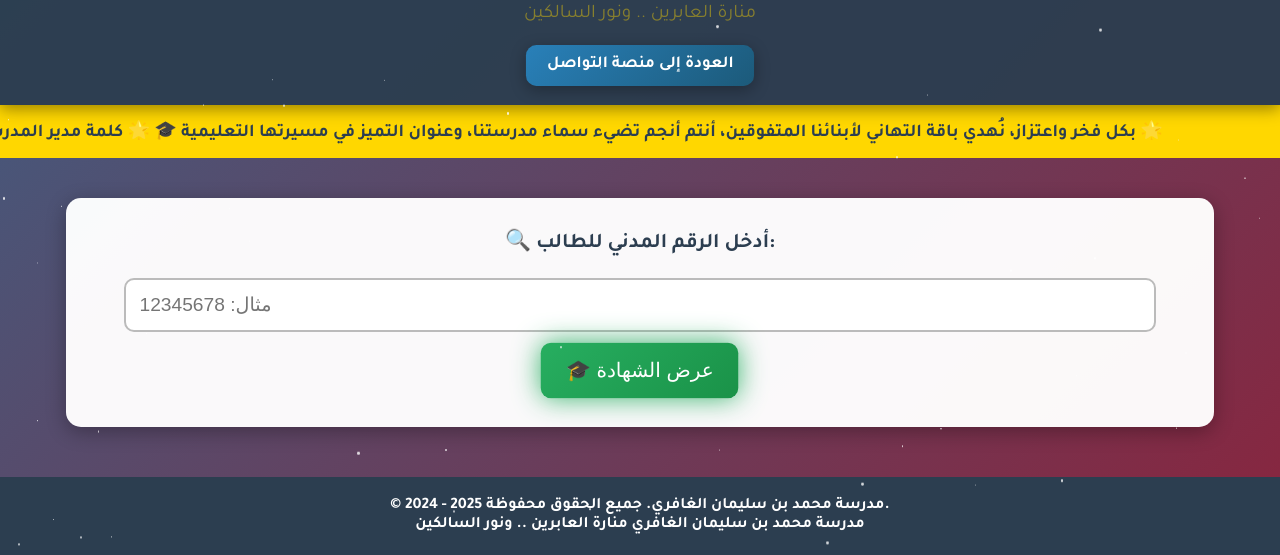
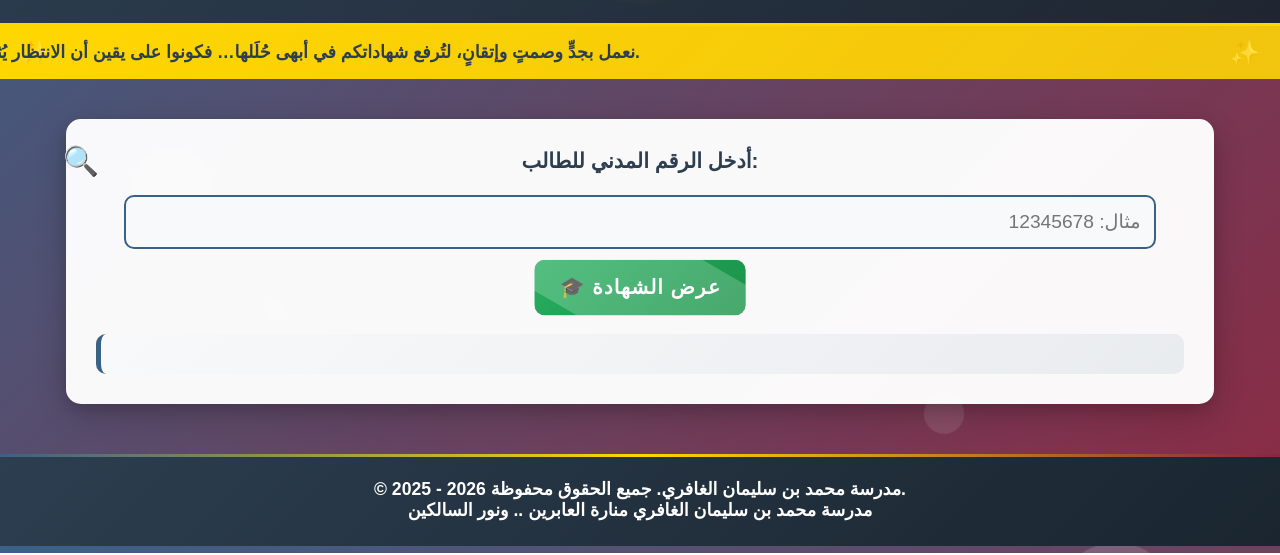
Before and after one commit to mohdschool/certificate, a plain HTML site: page index.html in a window 1280 px wide. Shown: the part 247-802 px from the top of the page. Drawn offline with Linux system fonts and the light colour scheme.

Commit message:
Update index.html

```diff
--- a/index.html
+++ b/index.html
@@ -4,34 +4,36 @@
     <meta charset="UTF-8">
     <meta name="viewport" content="width=device-width, initial-scale=1.0">
     <title>بوابة استعلام الشهادات - مدرسة محمد بن سليمان الغافري</title>
-    <link href="https://fonts.googleapis.com/css2?family=Tajawal:wght@400;700&display=swap" rel="stylesheet">
     <style>
         body {
-            font-family: 'Tajawal', sans-serif;
+            font-family: 'Cairo', sans-serif;
             background: linear-gradient(135deg, #3a6186, #89253e);
-            animation: gradientAnimation 10s ease infinite;
             text-align: center;
             color: white;
             margin: 0;
             padding: 0;
             overflow-x: hidden;
             animation: fadeIn 1.5s ease-in-out;
+            position: relative;
         }
-        @keyframes gradientAnimation {
-            0% { background-position: 0% 50%; }
-            50% { background-position: 100% 50%; }
-            100% { background-position: 0% 50%; }
+        @keyframes pulse {
+            0% { transform: scale(1); }
+            50% { transform: scale(1.05); }
+            100% { transform: scale(1); }
         }
+
         @keyframes fadeIn {
             from { opacity: 0; }
             to { opacity: 1; }
         }
         .header {
-            background: rgba(44, 62, 80, 0.95);
-            padding: 20px;
+            background: linear-gradient(135deg, rgba(44, 62, 80, 0.95), rgba(26, 37, 47, 0.95));
+            padding: 25px;
             box-shadow: 0 4px 15px rgba(0, 0, 0, 0.4);
             animation: slideDown 1s ease-in-out;
             position: relative;
+            border-bottom: 3px solid #FFD700;
+            z-index: 10;
         }
         @keyframes slideDown {
             from { transform: translateY(-50px); opacity: 0; }
@@ -41,13 +43,11 @@
             margin: 0;
             font-size: 2.7rem;
             font-weight: bold;
-            text-shadow: 2px 2px 8px rgba(255, 255, 255, 0.5);
-            animation: textGlow 2s ease-in-out infinite;
-        }
-        @keyframes textGlow {
-            0% { text-shadow: 0 0 10px rgba(255, 255, 255, 0.8); }
-            50% { text-shadow: 0 0 20px rgba(255, 255, 255, 1); }
-            100% { text-shadow: 0 0 10px rgba(255, 255, 255, 0.8); }
+            background: linear-gradient(to right, #FFD700, #ffffff);
+            -webkit-background-clip: text;
+            background-clip: text;
+            color: transparent;
+            text-shadow: none;
         }
         .header h2 {
             margin: 10px 0;
@@ -59,26 +59,33 @@
             height: auto;
             margin: 10px;
             border-radius: 50%;
-            box-shadow: 0 0 15px rgba(255, 255, 255, 0.8);
-            transition: transform 0.3s ease-in-out;
-            animation: float 3s ease-in-out infinite;
-        }
-        @keyframes float {
-            0%, 100% { transform: translateY(0); }
-            50% { transform: translateY(-10px); }
+            border: 3px solid #FFD700;
+            box-shadow: 0 0 20px rgba(255, 215, 0, 0.7);
+            transition: all 0.5s ease;
         }
         .logo:hover {
             transform: rotate(360deg);
         }
         .marquee {
-            background: #FFD700;
+            background: linear-gradient(135deg, #FFD700, #f1c40f);
             color: #2c3e50;
-            padding: 14px 0;
-            font-size: 18px;
+            padding: 16px 0;
+            font-size: 1.1rem;
             font-weight: bold;
             overflow: hidden;
             white-space: nowrap;
+            position: relative;
+            z-index: 10;
         }
+        .marquee::before, .marquee::after {
+            content: '✨';
+            position: absolute;
+            font-size: 1.5rem;
+            top: 50%;
+            transform: translateY(-50%);
+        }
+        .marquee::before { left: 20px; }
+        .marquee::after { right: 20px; }
         .marquee span {
             display: inline-block;
             animation: marquee-reverse 20s linear infinite;
@@ -93,13 +100,21 @@
             padding: 30px;
             background: rgba(255, 255, 255, 0.97);
             border-radius: 15px;
-            box-shadow: 0 5px 20px rgba(0, 0, 0, 0.3);
+            box-shadow: 0 10px 30px rgba(0, 0, 0, 0.2),
+                        0 5px 15px rgba(0, 0, 0, 0.1),
+                        inset 0 1px 0 rgba(255, 255, 255, 0.1);
             color: #2c3e50;
             animation: fadeInContainer 1s ease-in-out;
-            transition: transform 0.3s ease-in-out;
+            transform: perspective(1000px) translateZ(0);
+            transition: all 0.3s ease;
+            position: relative;
+            z-index: 10;
         }
         .container:hover {
-            transform: scale(1.02);
+            box-shadow: 0 15px 35px rgba(0, 0, 0, 0.3),
+                        0 10px 20px rgba(0, 0, 0, 0.2),
+                        inset 0 1px 0 rgba(255, 255, 255, 0.15);
+            transform: perspective(1000px) translateZ(20px);
         }
         @keyframes fadeInContainer {
             from { opacity: 0; transform: translateY(20px); }
@@ -109,14 +124,14 @@
             width: 92%;
             padding: 14px;
             margin: 12px 0;
-            border: 2px solid #bbb;
+            border: 2px solid #3a6186;
             border-radius: 10px;
             font-size: 1.2rem;
-            transition: all 0.3s ease-in-out;
-        }
-        input:hover {
-            transform: scale(1.02);
-            box-shadow: 0 0 15px rgba(39, 174, 96, 0.5);
+            transition: 0.3s;
+            background-color: #f8f9fa;
+            font-family: 'Cairo', sans-serif;
+            text-align: right;
+            direction: rtl;
         }
         input:focus {
             border-color: #27ae60;
@@ -124,7 +139,7 @@
             outline: none;
         }
         button {
-            animation: pulse 1.5s infinite, shadowAnimation 2s ease-in-out infinite;
+            animation: pulse 1.5s infinite;
             background: linear-gradient(135deg, #27ae60, #1a9248);
             color: white;
             padding: 15px 24px;
@@ -133,29 +148,70 @@
             font-size: 1.2rem;
             cursor: pointer;
             transition: 0.3s;
+            font-weight: bold;
+            letter-spacing: 1px;
+            position: relative;
+            overflow: hidden;
         }
-        @keyframes pulse {
-            0% { transform: scale(1); }
-            50% { transform: scale(1.05); }
-            100% { transform: scale(1); }
-        }
-        @keyframes shadowAnimation {
-            0% { box-shadow: 0 0 15px rgba(39, 174, 96, 0.7); }
-            50% { box-shadow: 0 0 25px rgba(39, 174, 96, 0.9); }
-            100% { box-shadow: 0 0 15px rgba(39, 174, 96, 0.7); }
+        button::after {
+            content: '';
+            position: absolute;
+            top: -50%;
+            left: -50%;
+            width: 200%;
+            height: 200%;
+            background: rgba(255, 255, 255, 0.2);
+            transform: rotate(30deg);
+            transition: all 0.3s;
         }
         button:hover {
             background: linear-gradient(135deg, #1a9248, #27ae60);
             box-shadow: 0 0 15px rgba(39, 174, 96, 0.7);
         }
+        button:hover::after {
+            left: 100%;
+        }
+        #result {
+            background: linear-gradient(135deg, #f8f9fa, #e9ecef);
+            padding: 20px;
+            border-radius: 10px;
+            margin-top: 20px;
+            border-left: 5px solid #3a6186;
+            transition: all 0.3s ease;
+        }
+        #result:hover {
+            box-shadow: 0 5px 15px rgba(0, 0, 0, 0.1);
+            transform: translateY(-3px);
+        }
+        #result p {
+            padding: 8px;
+            margin: 5px 0;
+            border-bottom: 1px dashed #ddd;
+            transition: all 0.2s;
+        }
+        #result p:hover {
+            background-color: rgba(58, 97, 134, 0.1);
+            padding-left: 15px;
+        }
         .footer {
             margin-top: 50px;
-            padding: 20px;
-            background-color: #2c3e50;
+            padding: 25px;
+            background: linear-gradient(135deg, #2c3e50, #1a252f);
             color: #fff;
-            font-size: 1rem;
+            font-size: 1.1rem;
             font-weight: bold;
             animation: fadeInFooter 1s ease-in-out;
+            position: relative;
+            z-index: 10;
+        }
+        .footer::before {
+            content: '';
+            position: absolute;
+            top: 0;
+            left: 0;
+            width: 100%;
+            height: 3px;
+            background: linear-gradient(to right, #3a6186, #FFD700, #89253e);
         }
         @keyframes fadeInFooter {
             from { opacity: 0; transform: translateY(20px); }
@@ -168,134 +224,169 @@
             from { opacity: 0; transform: translateY(20px); }
             to { opacity: 1; transform: translateY(0); }
         }
-        .update-notification {
+        label {
+            position: relative;
+            display: inline-block;
+            font-size: 1.3rem;
+            font-weight: bold;
+            color: #2c3e50;
+            display: block;
+            margin-bottom: 10px;
+        }
+        label::after {
+            content: '🔍';
             position: absolute;
-            bottom: -50px;
-            left: 50%;
-            transform: translateX(-50%);
-            background: #27ae60;
-            color: white;
-            padding: 15px 30px;
-            border-radius: 10px;
-            box-shadow: 0 4px 15px rgba(0, 0, 0, 0.3);
-            font-size: 1.1rem;
-            font-weight: bold;
-            animation: slideUp 0.5s ease-out, fadeOut 0.5s ease-out 4.5s forwards, bounce 0.5s ease-in-out;
-            z-index: 1000;
+            left: -30px;
+            top: 50%;
+            transform: translateY(-50%);
+            font-size: 1.5rem;
+            animation: searchPulse 2s infinite;
         }
-        @keyframes slideUp {
-            from { bottom: -50px; opacity: 0; }
-            to { bottom: -10px; opacity: 1; }
+        @keyframes searchPulse {
+            0% { transform: translateY(-50%) scale(1); }
+            50% { transform: translateY(-50%) scale(1.2); }
+            100% { transform: translateY(-50%) scale(1); }
         }
-        @keyframes fadeOut {
-            from { opacity: 1; }
-            to { opacity: 0; }
-        }
-        @keyframes bounce {
-            0%, 100% { transform: translateX(-50%) translateY(0); }
-            50% { transform: translateX(-50%) translateY(-10px); }
-        }
-        .stars {
-            position: absolute;
+
+        /* تأثيرات الخلفية الجديدة */
+        .bg-bubbles {
+            position: fixed;
             top: 0;
             left: 0;
             width: 100%;
             height: 100%;
+            z-index: 1;
             overflow: hidden;
+        }
+        .bg-bubbles li {
+            position: absolute;
+            list-style: none;
+            display: block;
+            width: 40px;
+            height: 40px;
+            background: rgba(255, 255, 255, 0.15);
+            bottom: -160px;
+            animation: square 25s infinite;
+            transition-timing-function: linear;
+            border-radius: 50%;
+        }
+        .bg-bubbles li:nth-child(1) {
+            left: 10%;
+            width: 80px;
+            height: 80px;
+            animation-delay: 0s;
+            animation-duration: 17s;
+        }
+        .bg-bubbles li:nth-child(2) {
+            left: 20%;
+            width: 20px;
+            height: 20px;
+            animation-delay: 2s;
+            animation-duration: 12s;
+        }
+        .bg-bubbles li:nth-child(3) {
+            left: 25%;
+            animation-delay: 4s;
+        }
+        .bg-bubbles li:nth-child(4) {
+            left: 40%;
+            width: 60px;
+            height: 60px;
+            animation-delay: 0s;
+            animation-duration: 18s;
+        }
+        .bg-bubbles li:nth-child(5) {
+            left: 70%;
+        }
+        .bg-bubbles li:nth-child(6) {
+            left: 80%;
+            width: 120px;
+            height: 120px;
+            animation-delay: 3s;
+        }
+        .bg-bubbles li:nth-child(7) {
+            left: 32%;
+            width: 160px;
+            height: 160px;
+            animation-delay: 7s;
+        }
+        .bg-bubbles li:nth-child(8) {
+            left: 55%;
+            width: 20px;
+            height: 20px;
+            animation-delay: 15s;
+            animation-duration: 40s;
+        }
+        .bg-bubbles li:nth-child(9) {
+            left: 25%;
+            width: 10px;
+            height: 10px;
+            animation-delay: 2s;
+            animation-duration: 40s;
+        }
+        .bg-bubbles li:nth-child(10) {
+            left: 90%;
+            width: 160px;
+            height: 160px;
+            animation-delay: 11s;
+        }
+        @keyframes square {
+            0% {
+                transform: translateY(0) rotate(0deg);
+                opacity: 1;
+            }
+            100% {
+                transform: translateY(-1000px) rotate(720deg);
+                opacity: 0;
+            }
+        }
+
+        /* تأثير الضوء المتحرك */
+        .light-beam {
+            position: fixed;
+            top: 0;
+            left: 0;
+            width: 100%;
+            height: 100%;
+            background: linear-gradient(
+                135deg,
+                rgba(255,255,255,0.03) 0%,
+                rgba(255,255,255,0) 50%,
+                rgba(255,255,255,0.03) 100%
+            );
+            background-size: 200% 200%;
+            animation: lightBeam 15s ease infinite;
+            z-index: 2;
             pointer-events: none;
         }
-        .stars span {
-            position: absolute;
-            top: -50px;
-            background: rgba(255, 255, 255, 0.8);
-            width: 2px;
-            height: 2px;
-            border-radius: 50%;
-            animation: animateStars linear infinite;
-            animation-duration: calc(100s / var(--speed));
-            animation-delay: calc(-100s / var(--speed));
-        }
-        @keyframes animateStars {
-            0% { transform: translateY(-100vh); }
-            100% { transform: translateY(100vh); }
-        }
-        .tagline {
-            position: absolute;
-            right: 20px;
-            top: 60%; /* تم تعديل القيمة لتنزيل النص قليلاً */
-            transform: translateY(-50%);
-            font-size: 1.2rem;
-            color: #FFD700;
-            animation: fadeInOut 3s infinite;
-        }
-        @keyframes fadeInOut {
-            0%, 100% { opacity: 0; }
-            50% { opacity: 1; }
-        }
-        .tagline-bottom {
-            margin-top: 10px;
-            font-size: 1.2rem;
-            color: #FFD700;
-            animation: fadeInOut 3s infinite;
-        }
-
-
-        /* إضافة أسلوب لزر العودة */
-        .back-button {
-            display: inline-block;
-            margin-top: 20px;
-            padding: 10px 20px;
-            background: linear-gradient(135deg, #2980b9, #1c5a7a);
-            color: white;
-            border: none;
-            border-radius: 10px;
-            font-size: 1rem;
-            font-weight: bold;
-            text-decoration: none;
-            cursor: pointer;
-            transition: 0.3s;
-            box-shadow: 0 4px 15px rgba(0, 0, 0, 0.3);
-            animation: pulse 1.5s infinite;
-        }
-
-        .back-button:hover {
-            background: linear-gradient(135deg, #1c5a7a, #2980b9);
-            transform: scale(1.05);
+        @keyframes lightBeam {
+            0% { background-position: 0% 0%; }
+            50% { background-position: 100% 100%; }
+            100% { background-position: 0% 0%; }
         }
     </style>
     <script>
+        // إنشاء تأثيرات الخلفية عند تحميل الصفحة
         window.onload = function() {
-            showUpdateNotification();
-            createStars();
+            createBackgroundEffects();
         };
 
-        function showUpdateNotification() {
-            const notification = document.createElement('div');
-            notification.className = 'update-notification';
-            notification.innerHTML = '🎉 تم تحديث الموقع! تفقدوا الشهادات الآن. 🎓';
-            document.querySelector('.header').appendChild(notification);
+        function createBackgroundEffects() {
+            // إنشاء الفقاعات
+            const bubblesContainer = document.createElement('ul');
+            bubblesContainer.className = 'bg-bubbles';
 
-            setTimeout(() => {
-                notification.remove();
-            }, 5000);
-        }
+            for (let i = 0; i < 10; i++) {
+                const bubble = document.createElement('li');
+                bubblesContainer.appendChild(bubble);
+            }
 
-        function createStars() {
-            const starsContainer = document.createElement('div');
-            starsContainer.className = 'stars';
-            document.body.appendChild(starsContainer);
+            document.body.appendChild(bubblesContainer);
 
-            for (let i = 0; i < 100; i++) {
-                const star = document.createElement('span');
-                star.style.left = `${Math.random() * 100}%`;
-                star.style.top = `${Math.random() * 100}%`;
-                star.style.width = `${Math.random() * 3}px`;
-                star.style.height = star.style.width;
-                star.style.animationDuration = `${Math.random() * 5 + 2}s`;
-                star.style.animationDelay = `${Math.random() * 2}s`;
-                star.style.setProperty('--speed', Math.random() * 2 + 1);
-                starsContainer.appendChild(star);
-            }
+            // إنشاء شعاع الضوء
+            const lightBeam = document.createElement('div');
+            lightBeam.className = 'light-beam';
+            document.body.appendChild(lightBeam);
         }
 
         async function searchCertificate() {
@@ -323,11 +414,9 @@
                     playSuccessSound();
                 } else {
                     resultDiv.innerHTML = '<p style="color:red;">❌ لم يتم العثور على شهادة لهذا الرقم المدني.</p>';
-                    playErrorSound();
                 }
             } catch (error) {
                 resultDiv.innerHTML = '<p style="color:red;">⚠️ حدث خطأ أثناء جلب البيانات.</p>';
-                playErrorSound();
             }
         }
 
@@ -335,40 +424,27 @@
             const audio = new Audio('https://www.soundjay.com/human/applause-01.mp3');
             audio.play();
         }
-
-        function playErrorSound() {
-            const audio = new Audio('https://www.soundjay.com/button/button-10.mp3');
-            audio.play();
-        }
-
-        function playClickSound() {
-            const audio = new Audio('https://www.soundjay.com/button/button-3.mp3');
-            audio.play();
-        }
     </script>
 </head>
 <body>
+    <!-- تأثيرات الخلفية ستضاف تلقائيا عبر الجافاسكربت -->
+
     <div class="header">
         <h1>مدرسة محمد بن سليمان الغافري</h1>
-
-        <h2>بوابة استعلام الشهادات لنتائج الفصل الدراسي الثاني للعام الدراسي 2024 / 2025 م</h2>
+        <h2>بوابة استعلام الشهادات لنتائج للعام الدراسي 2025 / 2026 م</h2>
         <img src="https://a.top4top.io/p_3316yh3l21.jpg" alt="شعار المدرسة" class="logo">
-        <div class="tagline-bottom">منارة العابرين .. ونور السالكين</div>
-
-        <!-- زر العودة -->
-        <a href="https://mohdschool.github.io/platform/" class="back-button">العودة إلى منصة التواصل</a>
     </div>
-    <div class="marquee"><span>بكل فخر واعتزاز، نُهدي باقة التهاني لأبنائنا المتفوقين، أنتم أنجم تضيء سماء مدرستنا، وعنوان التميز في مسيرتها التعليمية 🎓
-🌟 كلمة مدير المدرسة:
-لقد غمرتني السعادة وأنا أطالع نتائجكم المشرّفة، فهنيئًا لكم هذا التفوّق المستحق، وأسأل الله أن يفتح أمامكم أبواب الخير والنجاح والتوفيق الدائم 🌟</span></div>
+    <div class="marquee"><span>نعمل بجدٍّ وصمتٍ وإتقانٍ، لتُرفع شهاداتكم في أبهى حُلَلها…
+فكونوا على يقين أن الانتظار يُثمر،
+وانتظروا تُضفَروا… ففرحة الإنجاز تلوح في الأفق.</span></div>
     <div class="container">
-        <label for="civilId" style="font-size: 1.3rem; font-weight: bold; color: #2c3e50; display: block; margin-bottom: 10px;">🔍 أدخل الرقم المدني للطالب:</label>
+        <label for="civilId">أدخل الرقم المدني للطالب:</label>
         <input type="text" id="civilId" placeholder="مثال: 12345678">
-        <button onclick="searchCertificate(); playClickSound();">🎓 عرض الشهادة</button>
+        <button onclick="searchCertificate()">🎓 عرض الشهادة</button>
         <div id="result"></div>
     </div>
     <div class="footer">
-        &copy; 2024 - 2025 مدرسة محمد بن سليمان الغافري. جميع الحقوق محفوظة. <br>
+        &copy; 2025 - 2026 مدرسة محمد بن سليمان الغافري. جميع الحقوق محفوظة. <br>
         مدرسة محمد بن سليمان الغافري منارة العابرين .. ونور السالكين
     </div>
 </body>
```
